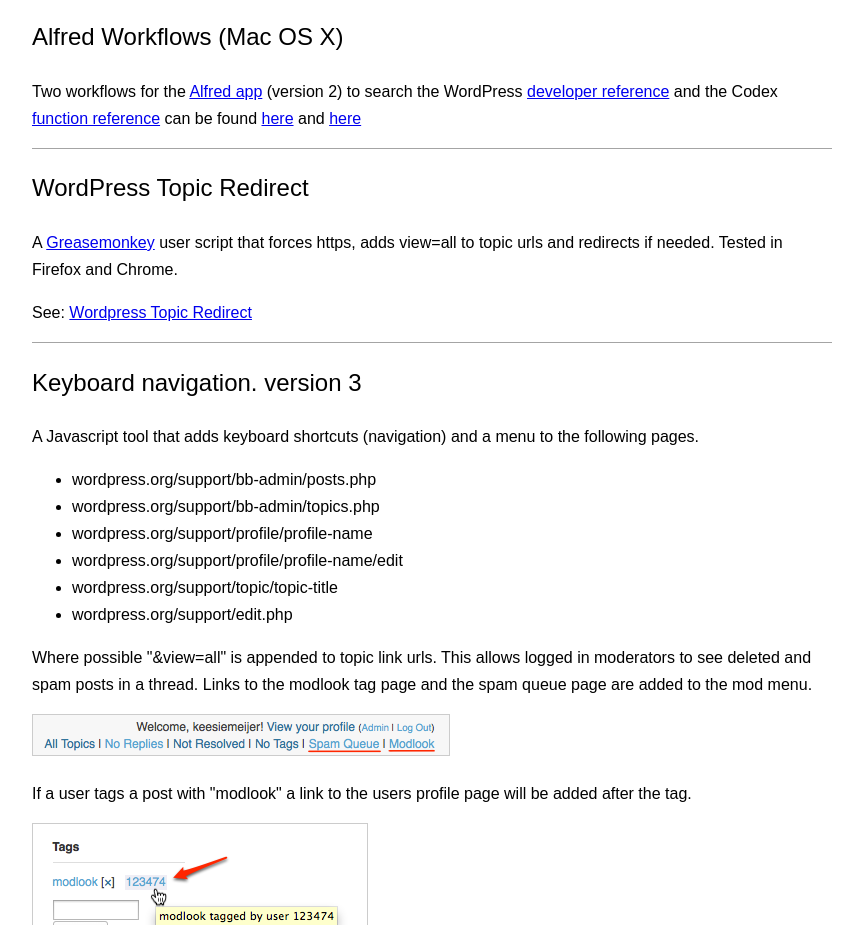
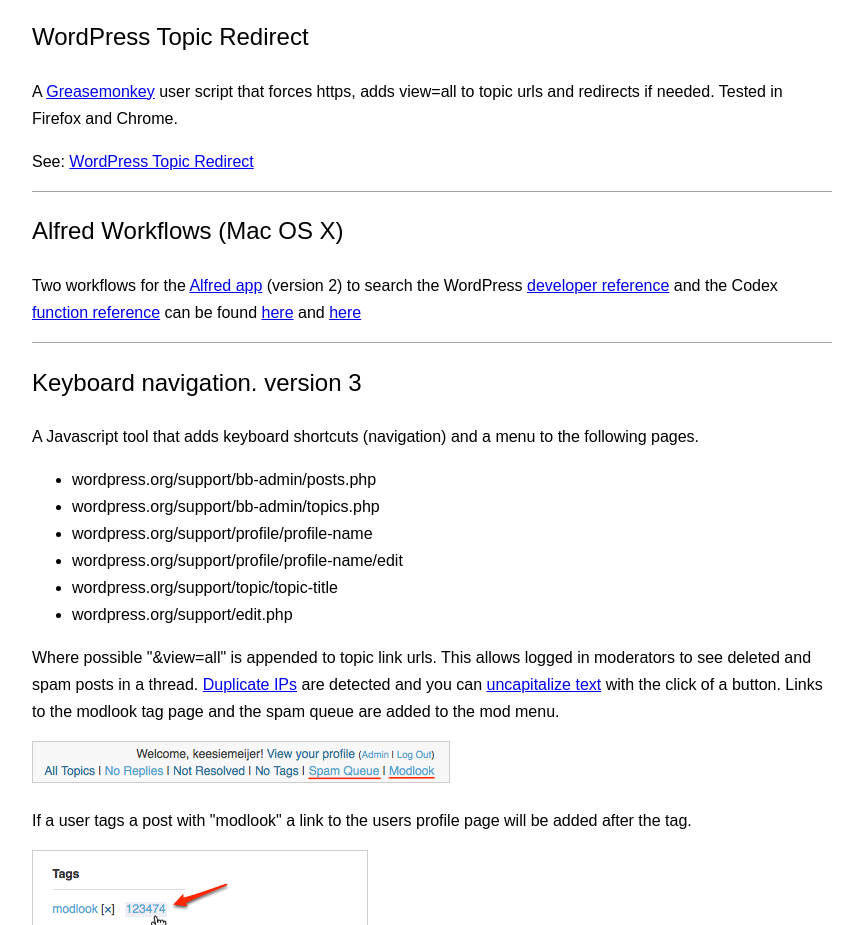
Before and after one commit to keesiemeijer/WordPress-moderator-tools, a plain HTML site: page index.html in a window 1280 px wide. Shown: the part 365-1290 px from the top of the page, without its empty margins (208-1071 px from the left). Drawn offline with Linux system fonts and the light colour scheme.

Commit message:
added links

```diff
--- a/index.html
+++ b/index.html
@@ -20,13 +20,13 @@
 <p>Why:<br/><a href="http://wordpress.org/support/topic/feature-request-wordpress-forums-recent-activity-when-logged-in">http://wordpress.org/support/topic/feature-request-wordpress-forums-recent-activity-when-logged-in</a></p>
 </article>
 <article class="section">
+<h2>WordPress Topic Redirect</h2>
+<p>A <a href="https://addons.mozilla.org/nl/firefox/addon/greasemonkey/">Greasemonkey</a> user script that forces https, adds view=all to topic urls and redirects if needed. Tested in Firefox and Chrome.</p>
+<p>See: <a href="topic-redirect">WordPress Topic Redirect</a></p>
+</article>
+<article class="section">
 <h2>Alfred Workflows (Mac OS X)</h2>
 <p>Two workflows for the <a href="http://www.alfredapp.com/">Alfred app</a> (version 2) to search the WordPress <a href="https://developer.wordpress.org/reference/">developer reference</a> and the Codex <a href="http://codex.wordpress.org/Function_Reference/">function reference</a> can be found <a href="http://www.alfredforum.com/topic/4321-wordpress-developer-reference/">here</a> and <a href="http://www.alfredforum.com/topic/2153-search-the-wordpress-function-reference/">here</a></p>
-</article>
-<article class="section">
-<h2>WordPress Topic Redirect</h2>
-<p>A <a href="https://addons.mozilla.org/nl/firefox/addon/greasemonkey/">Greasemonkey</a> user script that forces https, adds view=all to topic urls and redirects if needed. Tested in Firefox and Chrome.</p>
-<p>See: <a href="topic-redirect">Wordpress Topic Redirect</a></p>
 </article>
 <article>
 <h2 id="keyboard-navigation">Keyboard navigation. version 3</h2>
@@ -40,7 +40,7 @@
 	<li>wordpress.org/support/edit.php</li>
 </ul>
 
-<p>Where possible "&view=all" is appended to topic link urls. This allows logged in moderators to see deleted and spam posts in a thread. Links to the modlook tag page and the spam queue page are added to the mod menu.</p>
+<p>Where possible "&view=all" is appended to topic link urls. This allows logged in moderators to see deleted and spam posts in a thread. <a href="#duplicate">Duplicate IPs</a> are detected and you can <a href="#uncapitalize">uncapitalize text</a> with the click of a button. Links to the modlook tag page and the spam queue are added to the mod menu.</p>
 <p><img class="border" src="versions/version-3/img/mod_menu.png" alt="" /></p>
 <p>If a user tags a post with "modlook" a link to the users profile page will be added after the tag.</p>
 <p><img class="border" src="versions/version-3/img/modlook_tagger.png" alt="" /></p>
@@ -101,12 +101,12 @@
 <p>Go and play and test all the shortcuts for yourself.</p>
 </article>
 <article>
-<h3>Duplicate IP's</h3>
+<h3 id="duplicate">Duplicate IP's</h3>
 <h4>wordpress.org/support/topic/topic-title</h4>
 <p>If a thread contains duplicate IP's for different users it will show a warning <span style="color:red;">(DUPLICATE IP)</span> in all posts with the duplicate IP. Be aware that users with the same IP doesn't necessarily mean the users are gaming the system.<br/><img src="versions/version-3/img/duplicate-ip.png" alt="" /></p>
 </article>
 <article class="section">
-<h3>Uncapitalize selected text</h3>
+<h3 id="uncapitalize">Uncapitalize selected text</h3>
 <h4>wordpress.org/support/edit.php</h4>
 <p>A button is added to the post editor to uncapitalize selected text. This button can be used for the post text and the topic title</p>
 <p>Example before selecting text and clicking the button.<br/><img class="border" src="versions/version-3/img/l-case.png" alt="" /><br/>After.<br/><img class="border" src="versions/version-3/img/l-case-after.png" alt="" /></p>
```
